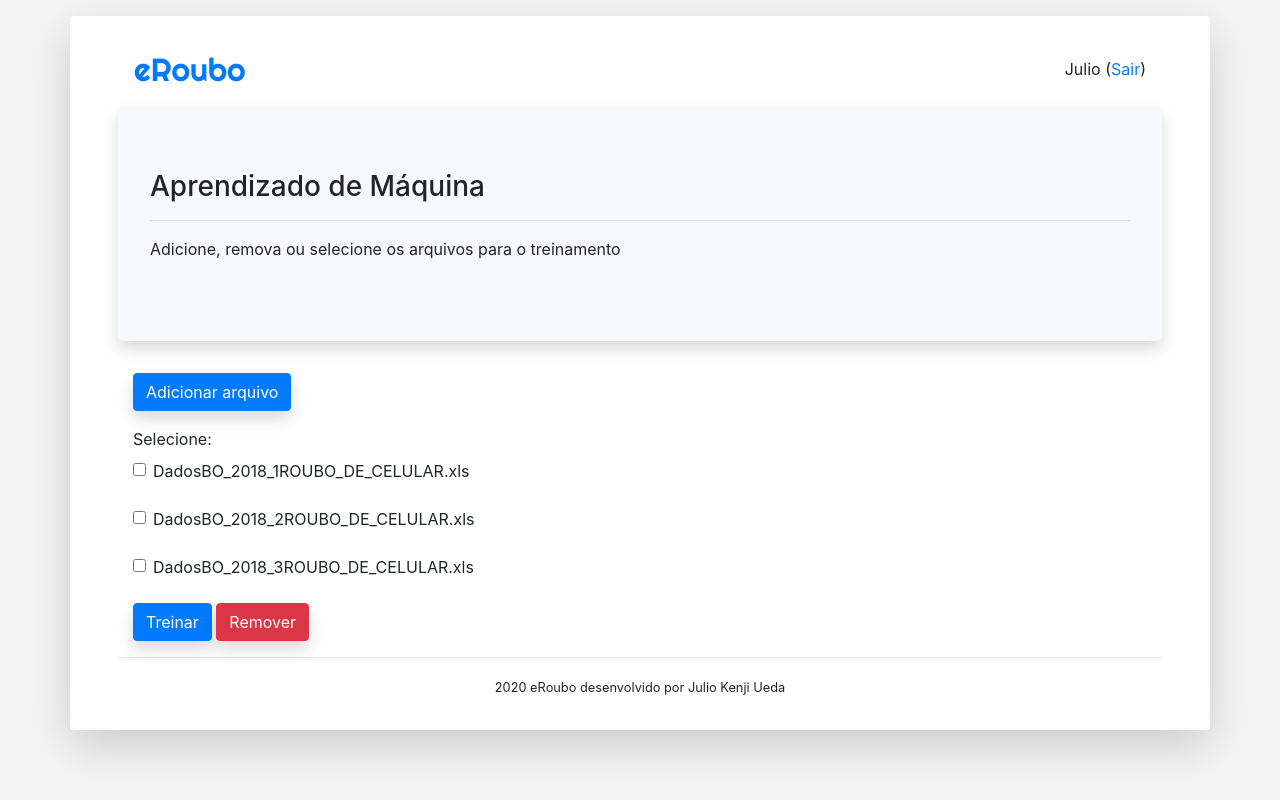
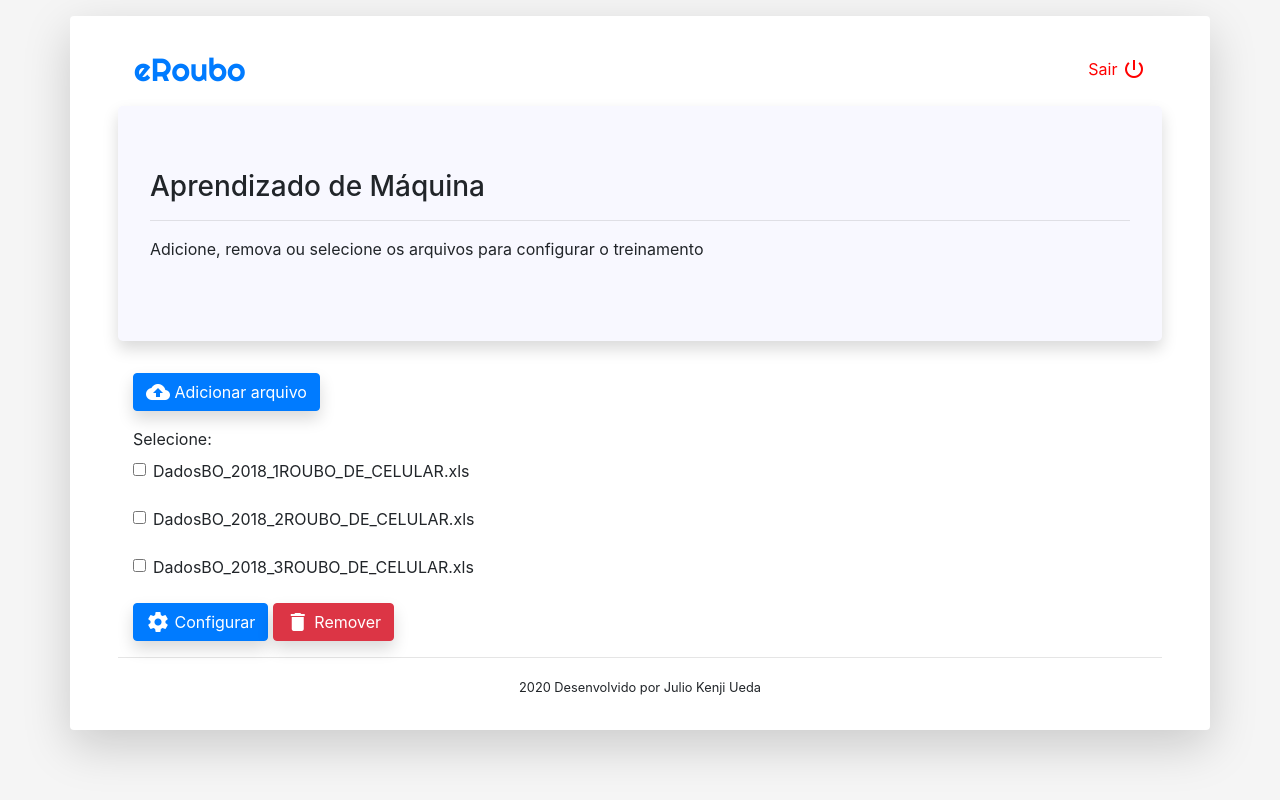
Before and after one commit to AkumaEX/MAC0499-Back-End, a Django app: page /ml/ in a window 1280 px wide. Run offline with Django 3.2, Linux system fonts and the light colour scheme; a user stored in the database is signed in; data comes from the database, SQL or seed files in the repository; some libraries are stand-ins or nearby versions.

Commit message:
refatoração

```diff
--- a/index/views.py
+++ b/index/views.py
@@ -19,6 +19,7 @@ def login_user(request):
             user = authenticate(request, username=username, password=password)
             if user is not None:
                 login(request, user)
+                messages.success(request, 'Entrou com sucesso', extra_tags='success')
                 return redirect(reverse('index:index'))
             else:
                 messages.error(request, 'Credenciais inválidas. Verifique e tente novamente', extra_tags='danger')
@@ -30,4 +31,5 @@ def login_user(request):
 
 def logout_user(request):
     logout(request)
+    messages.success(request, 'Saiu com sucesso', extra_tags='success')
     return redirect(reverse('index:login_user'))
--- a/ml/templates/ml/configure.html
+++ b/ml/templates/ml/configure.html
@@ -19,8 +19,6 @@ Configuração dos parâmetros
 {% endblock %}
 
 {% block main %}
-
-<div class="container">
 <form action="{% url 'ml:train'%}" method="post" id="train-form">
     {% csrf_token %}
     <div class="row">
@@ -38,9 +36,8 @@ Configuração dos parâmetros
             </div>
         </div>
     </div>
-        <button id="form-button" type="submit" class="btn btn-primary shadow rounded">Iniciar Treinamento</button>
+    <button id="form-button" type="submit" class="btn btn-primary shadow rounded"><i class="material-icons" style="vertical-align: bottom">model_training</i> Treinar</button>
 </form>
-</div>
 
 <script type="text/javascript">
     $(document).ready(function () {
@@ -51,5 +48,4 @@ Configuração dos parâmetros
         });
     });
 </script>
-
 {% endblock %}
--- a/ml/templates/ml/index.html
+++ b/ml/templates/ml/index.html
@@ -5,12 +5,13 @@ Aprendizado de Máquina
 {% endblock %}
 
 {% block text %}
-Adicione, remova ou selecione os arquivos para o treinamento
+Adicione, remova ou selecione os arquivos para configurar o treinamento
 {% endblock %}
 
 {% block main %}
-<div class="container">
-    <a href="{% url 'ml:upload' %}" class="btn btn-primary shadow rounded">Adicionar arquivo</a>
+<a href="{% url 'ml:upload' %}" class="btn btn-primary shadow rounded"><i class="material-icons"
+                                                                          style="vertical-align: bottom">cloud_upload</i>
+    Adicionar arquivo</a>
 <p></p>
 
 {% if form.pk|length %}
@@ -24,11 +25,12 @@ Adicione, remova ou selecione os arquivos para o treinamento
     </div>
     {% endfor %}
 
-        <input formaction="{% url 'ml:configure' %}" type="submit" value="Treinar"
-               class="btn btn-primary shadow rounded">
-        <input formaction="{% url 'ml:delete' %}" type="submit" value="Remover"
-               class="btn btn-danger shadow rounded">
+    <button formaction="{% url 'ml:configure' %}" type="submit" class="btn btn-primary shadow rounded"><i
+            class="material-icons" style="vertical-align: bottom">settings</i> Configurar
+    </button>
+    <button formaction="{% url 'ml:delete' %}" type="submit" class="btn btn-danger shadow rounded"><i
+            class="material-icons" style="vertical-align: bottom">delete</i> Remover
+    </button>
 </form>
 {% endif %}
-</div>
 {% endblock %}
--- a/templates/base.html
+++ b/templates/base.html
@@ -8,6 +8,7 @@
     <link rel="stylesheet" href="https://stackpath.bootstrapcdn.com/bootstrap/4.5.0/css/bootstrap.min.css"
           integrity="sha384-9aIt2nRpC12Uk9gS9baDl411NQApFmC26EwAOH8WgZl5MYYxFfc+NcPb1dKGj7Sk" crossorigin="anonymous">
     <link rel='stylesheet' href='http://fonts.googleapis.com/css?family=Righteous'>
+    <link href="https://fonts.googleapis.com/icon?family=Material+Icons" rel="stylesheet">
     <script src="https://code.jquery.com/jquery-3.5.1.slim.min.js"
             integrity="sha384-DfXdz2htPH0lsSSs5nCTpuj/zy4C+OGpamoFVy38MVBnE+IbbVYUew+OrCXaRkfj"
             crossorigin="anonymous"></script>
@@ -22,27 +23,32 @@
 <body style="background-color: whitesmoke">
 
 <div class="container shadow-lg my-3 py-3 px-5 bg-white rounded">
+
     <nav class="navbar">
         <a class="navbar-brand" href="{% url 'index:index' %}" style="font-family: Righteous; font-size: xx-large">eRoubo</a>
         <ul class="navbar-nav">
             <li class="nav-item">
                 {% if user.is_authenticated %}
-                {{ user }} (<a href="{% url 'index:logout_user' %}">Sair</a>)
+                <a class="nav-link" href="{% url 'index:logout_user' %}" style="color: red">Sair <i
+                        class="material-icons" style="color: red; vertical-align: bottom">power_settings_new</i></a>
                 {% else %}
-                <a class="nav-link" href="{% url 'index:login_user' %}">Entrar</a>
+                <a class="nav-link" href="{% url 'index:login_user' %}">Entrar <i class="material-icons"
+                                                                                  style="color: dodgerblue; vertical-align: bottom">login</i></a>
                 {% endif %}
             </li>
         </ul>
     </nav>
+
     <div class="jumbotron shadow" style="background-color: ghostwhite">
         <h3>{% block title %}{% endblock %}</h3>
         <hr>
         <p>{% block text %}{% endblock %}</p>
     </div>
 
+    <div class="container">
         {% if messages %}
         {% for message in messages %}
-    <div class="alert alert-{{ message.extra_tags }}" role="alert">
+        <div class="alert alert-{{ message.extra_tags }} alert-dismissible fade show" role="alert">
             {{ message }}
             <button type="button" class="close" data-dismiss="alert" aria-label="Fechar">
                 <span aria-hidden="true">&times;</span>
@@ -53,9 +59,10 @@
 
         {% block main %}
         {% endblock %}
+    </div>
 
     <hr>
-    <p style="text-align: center"><small>2020 eRoubo desenvolvido por Julio Kenji Ueda</small></p>
+    <p style="text-align: center"><small>2020 Desenvolvido por Julio Kenji Ueda</small></p>
 </div>
 
 
```
Also changed, not shown: index/templates/index/index.html (+10 -17 lines), index/templates/index/login.html (+9 -9 lines), index/tests.py (+19 -1 lines), ml/templates/ml/upload.html (+17 -9 lines). Lines whose indentation alone changed are shown as unchanged.
